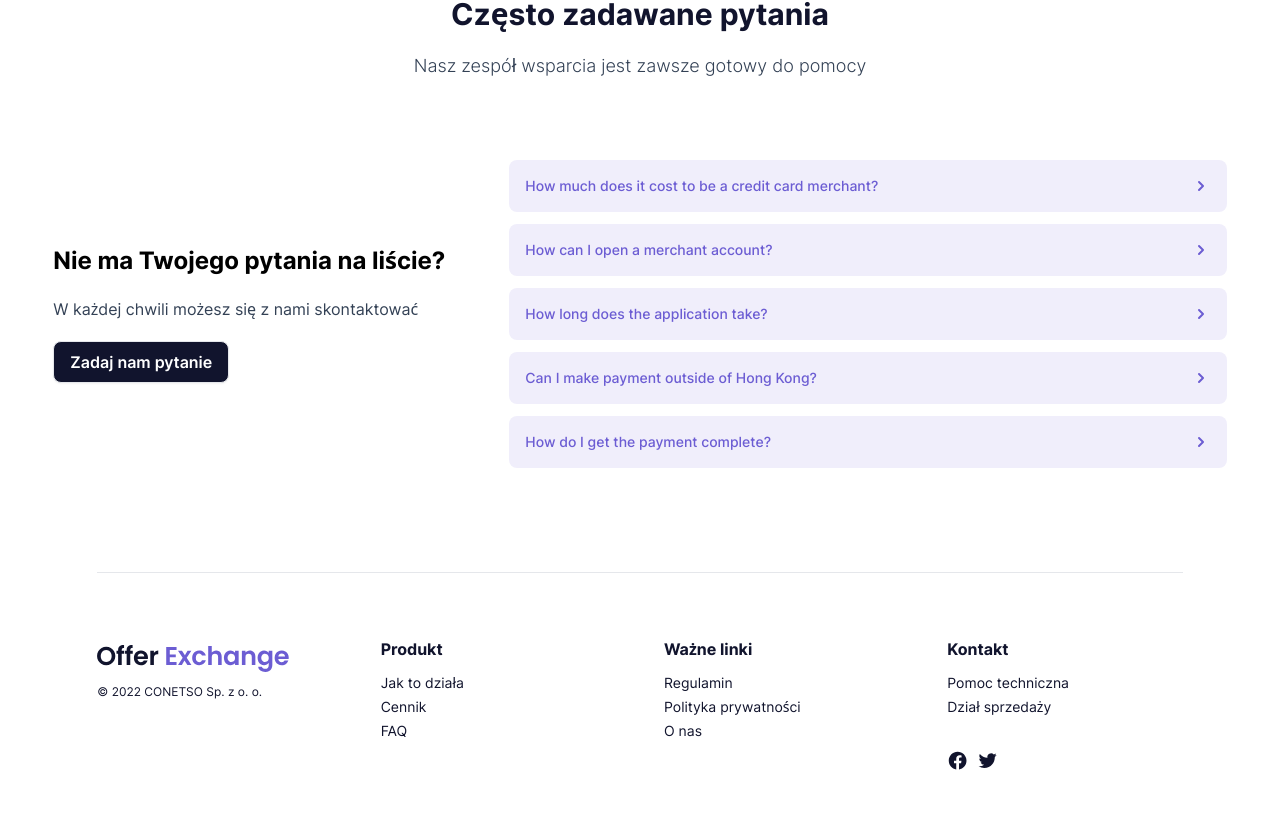
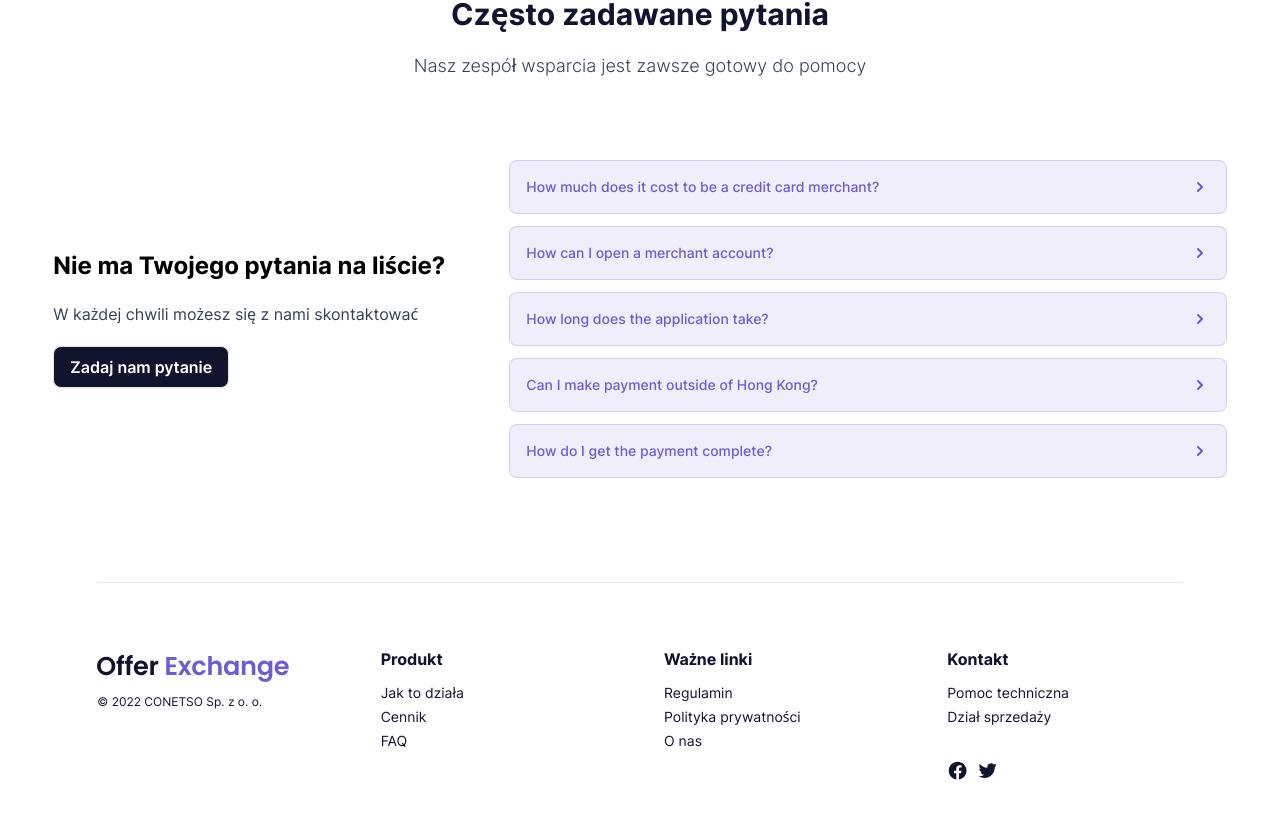
Before and after one commit to snax4a/offerexchange.net, a Next.js app: page / in a window 1280 px wide. Shown: the part 964-1781 px from the top of the page. Built offline with nearby package versions, Linux system fonts and the light colour scheme.

Commit message:
refactor: add border to faq item button

```diff
--- a/src/sections/FAQ.tsx
+++ b/src/sections/FAQ.tsx
@@ -96,7 +96,7 @@ export default function FAQ() {
               <Disclosure key={item.title}>
                 {({ open }) => (
                   <>
-                    <Disclosure.Button className='focus-visible:ring-seconrady flex w-full justify-between rounded-lg bg-secondary/10 p-4 text-left text-sm font-medium text-secondary hover:bg-secondary/20 focus:outline-none focus-visible:ring focus-visible:ring-opacity-75'>
+                    <Disclosure.Button className='focus-visible:ring-seconrady flex w-full justify-between rounded-lg border border-secondary/20 bg-secondary/10 p-4 text-left text-sm font-medium text-secondary hover:bg-secondary/20 focus:outline-none focus-visible:ring focus-visible:ring-opacity-75'>
                       <span>{item.title}</span>
                       <ChevronUpIcon
                         className={clsx(
```
